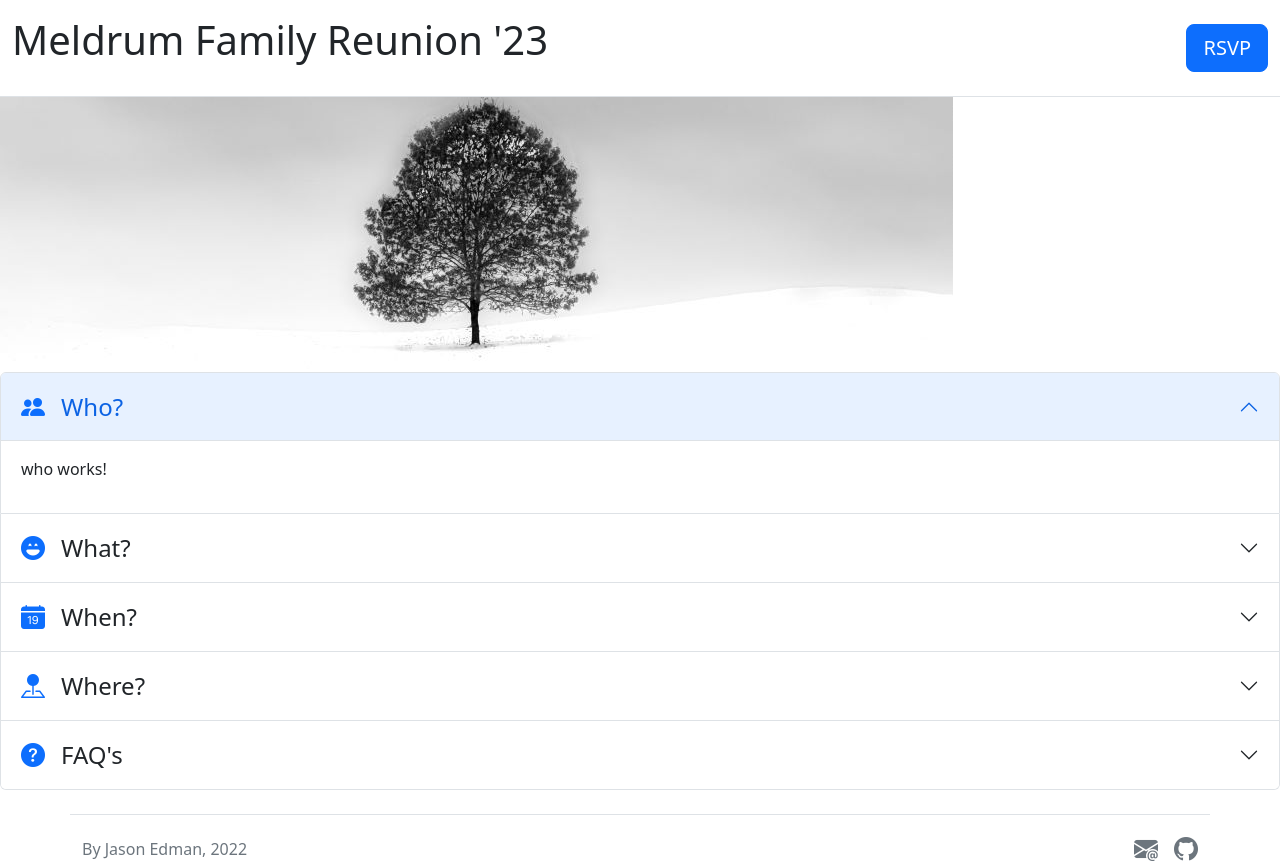
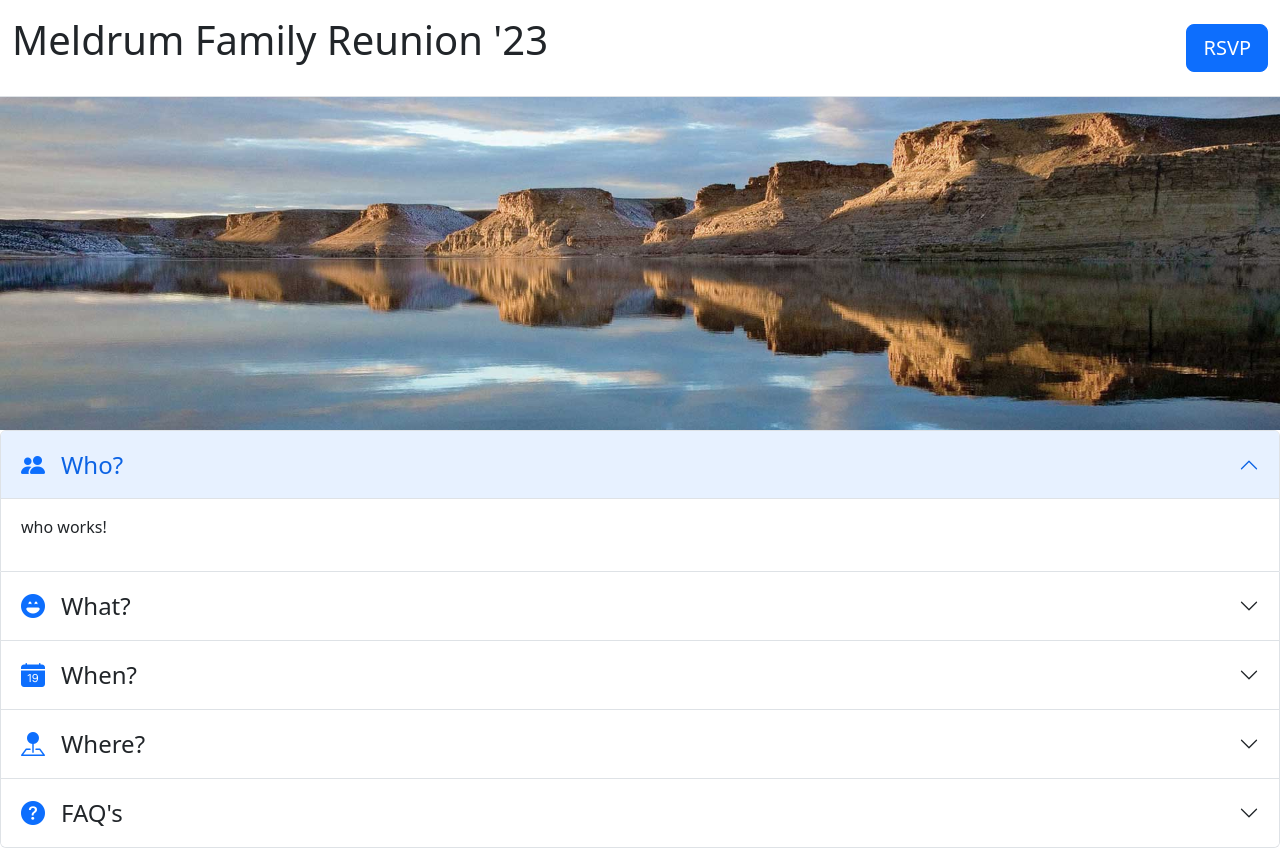
Before and after one commit to jpe0824/Reunion-App, an Angular app in the folder ui/Angular/: page / in a window 1280 px wide. Shown: the top 863 px of the page. Built offline with nearby package versions, Linux system fonts and the light colour scheme.

Commit message:
changed main image

```diff
--- a/ui/Angular/src/app/app.component.html
+++ b/ui/Angular/src/app/app.component.html
@@ -8,7 +8,7 @@
     </div>
   </div>
 
-  <img src="../assets/pexels-todd-trapani-3593865.jpg" class="img-fluid" alt="tree.jpg">
+  <img src="../assets/flamingGorge.jpg" class="img-fluid" alt="tree.jpg">
 
   <div>
     <ngb-accordion #acc="ngbAccordion" activeIds="ngb-panel-0">
```
Also changed, not shown: ui/Angular/src/assets/flamingGorge.jpg (added).
